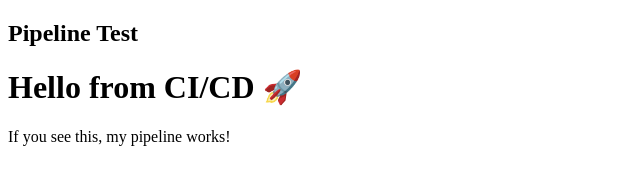
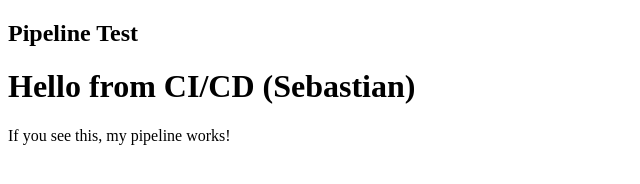
Before and after one commit to sebastiantnalu-crypto/AWS-Static-Website, a plain HTML site: page index.html in a window 1280 px wide. Shown: the whole page, without its empty margins (0-640 px from the left). Drawn offline with Linux system fonts and the light colour scheme.

Commit message:
Update header text in index.html

```diff
--- a/index.html
+++ b/index.html
@@ -5,7 +5,7 @@
     <title>My CI/CD Website</title>
 </head>
 <body>
-    <h1>Hello from CI/CD 🚀</h1>
+    <h1>Hello from CI/CD (Sebastian)</h1>
     <p>If you see this, my pipeline works!</p>
 </body>
 </html>
```
